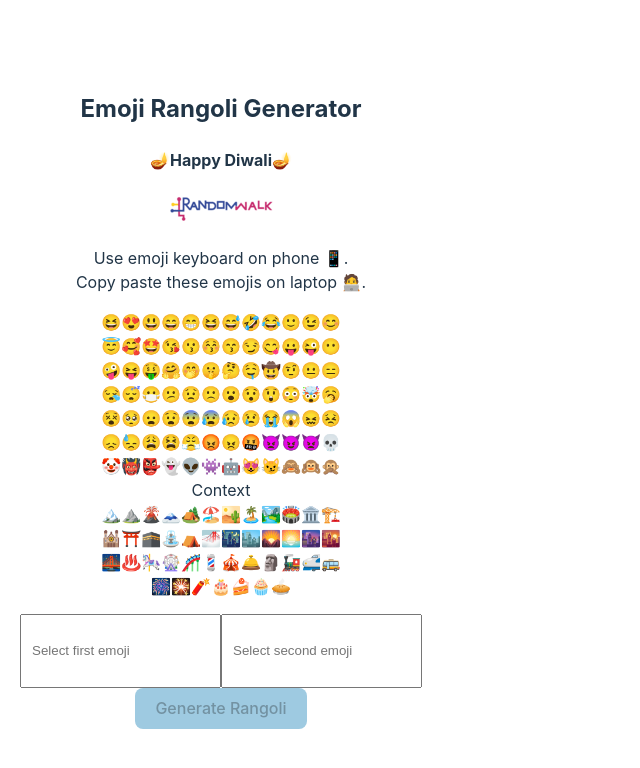
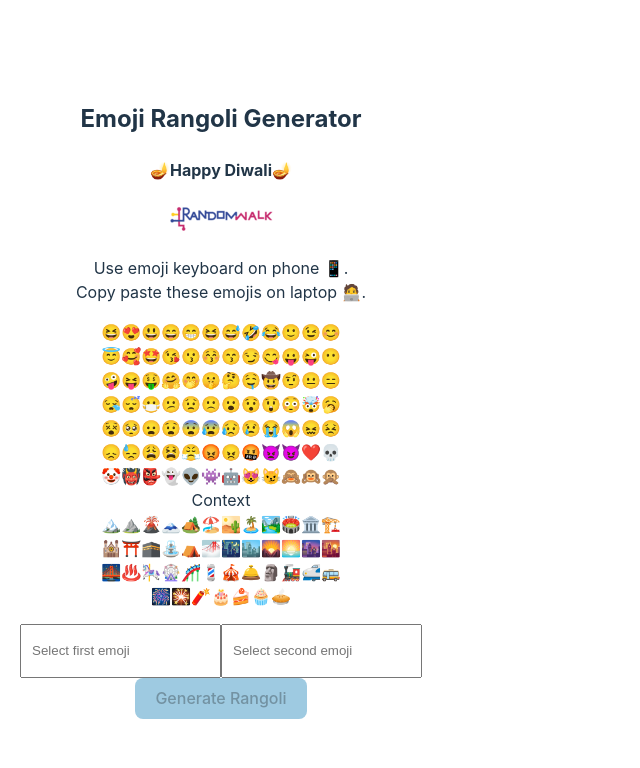
Before and after one commit to aadra/emoji, a React (Vite) app: page / in a window 1280 px wide. Shown: the top 768 px of the page, without its empty margins (0-640 px from the left). Built offline with nearby package versions, Linux system fonts and the light colour scheme.

Commit message:
box adjustment

```diff
--- a/src/App.jsx
+++ b/src/App.jsx
@@ -45,7 +45,7 @@ function App() {
 
       😵🥺😦😧😨😰😥😢😭😱😖😣<br></br>
 
-      😞😓😩😫😤😡😠🤬👿😈👿💀<br></br>
+      😞😓😩😫😤😡😠🤬👿😈❤️💀<br></br>
       🤡👹👺👻👽👾🤖😻😼🙈🙉🙊<br></br>
       Context<br></br>
       🏔️⛰️🌋🗻🏕️🏖️🏜️🏝️🏞️🏟️🏛️🏗️<br></br>
--- a/src/index.css
+++ b/src/index.css
@@ -31,7 +31,7 @@ body {
 }
 
 input[type="text"] {
-  height: 50px;
+  height: 30px;
   padding: 10px; /* Adds extra space inside the input box */
 }
 
```
